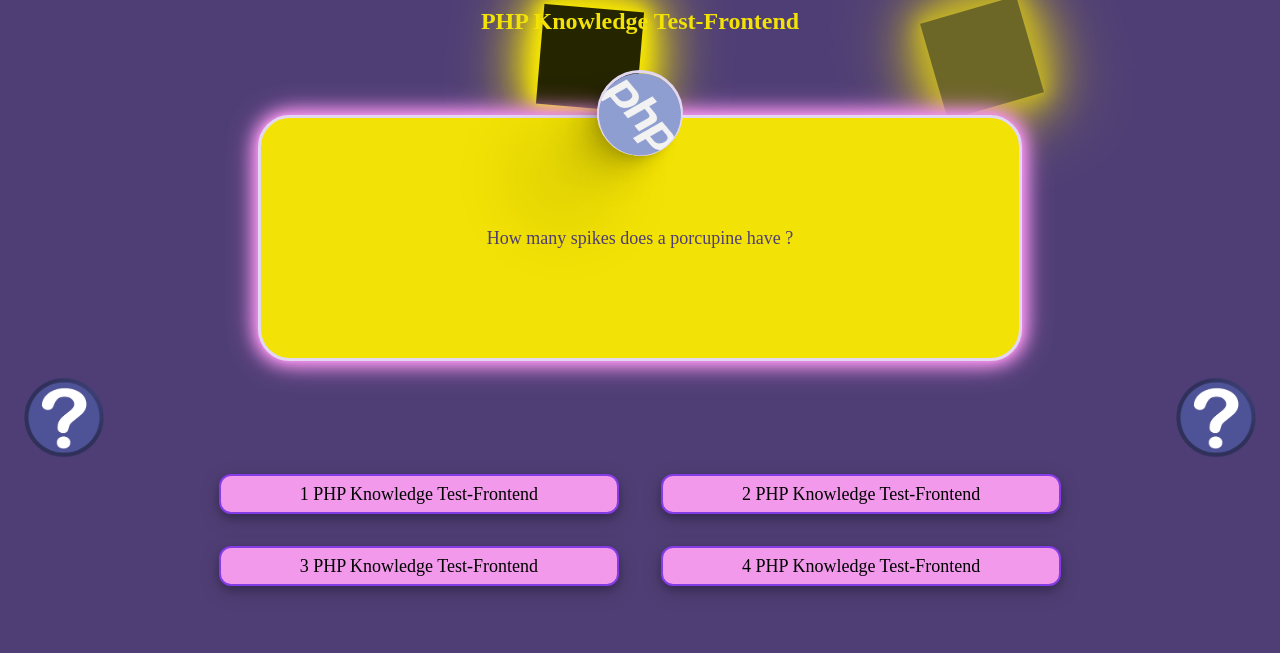
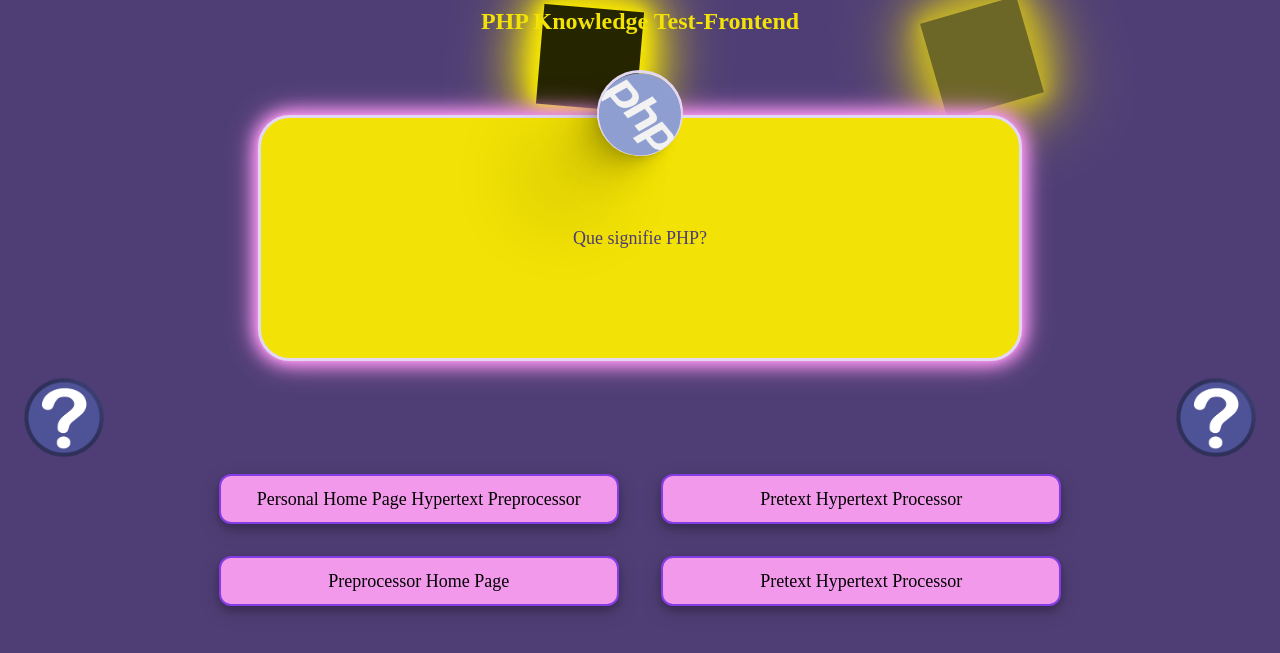
Before and after one commit to ErrayAbdellah/PHP_Knowledge_Test, a PHP site: page / in a window 1280 px wide. Shown: the top 653 px of the page. Run offline with PHP 8.4, Linux system fonts and the light colour scheme.

Commit message:
update file js

```diff
--- a/assets/js/scripte.js
+++ /dev/null
@@ -1,149 +0,0 @@
-var questions =
-      [
-        {
-          question: "Que signifie PHP?",
-          choice1: "Personal Home Page Hypertext Preprocessor",
-          choice2: "Pretext Hypertext Processor",
-          choice3: "Preprocessor Home Page",
-          choice4: "Pretext Hypertext Processor",
-          answer: 1
-        },
-
-        {
-          question: "Les fichiers PHP ont l’extension …. ?",
-          choice1: ".html",
-          choice2: ".xml",
-          choice3: ".php",
-          choice4: ".ph",
-          answer: 3
-        },
-        {
-          question: "Un script PHP devrait commencer par ___ ?",
-          choice1: "<php",
-          choice2: "<?",
-          choice3: "<?php",
-          choice4: "php",
-          answer: 3
-        },
-        {
-          question: "Quelle version de PHP a introduit Try/catch Exception?",
-          choice1: "PHP 4",
-          choice2: "PHP 5",
-          choice3: "PHP 5.3",
-          choice4: "PHP 7.2",
-          answer: 2
-        },
-        {
-          question: "Les espaces de noms ou « namespaces » sont disponibles depuis quelle version ?",
-          choice1: "PHP 4",
-          choice2: "PHP 5",
-          choice3: "PHP 5.3",
-          choice4: "PHP 6",
-          answer: 4
-        },
-        {
-          question: "Laquelle des portées suivantes n’est pas prise en charge en PHP?",
-          choice1: "static",
-          choice2: "final",
-          choice3: "public",
-          choice4: "friendly",
-          answer: 4
-        },
-        {
-          question: "Les variables membres d’une classe sont également appelées __?",
-          choice1: "les attributs",
-          choice2: "des propriétés",
-          choice3: "des instances",
-          choice4: "tous les réponses sont vrais",
-          answer: 4
-        },
-        {
-          question: "Les méthodes sont également appelées des___?",
-          choice1: "fonction membre",
-          choice2: "instances",
-          choice3: "objects",
-          choice4: "constructeurs",
-          answer: 1
-        },
-        {
-          question: " Quelle mot-clé empêche une méthode d’être redéfinie par une classe file?",
-          choice1: "abstract",
-          choice2: "protected",
-          choice3: "final",
-          choice4: "static",
-          answer: 3
-        },
-        {
-          question: " Quelle mot-clé empêche une méthode d’être redéfinie par une classe file?",
-          choice1: "abstract",
-          choice2: "protected",
-          choice3: "final",
-          choice4: "static",
-          answer: 3
-        },
-        {
-          question: " Quelle mot-clé empêche une méthode d’être redéfinie par une classe file?",
-          choice1: "abstract",
-          choice2: "protected",
-          choice3: "final",
-          choice4: "static",
-          answer: 3
-        },
-        {
-          question: " Quelle mot-clé empêche une méthode d’être redéfinie par une classe file?",
-          choice1: "abstract",
-          choice2: "protected",
-          choice3: "final",
-          choice4: "static",
-          answer: 3
-        },
-        {
-          question: "Nous pouvons utiliser ___ pour commenter une seule ligne?",
-          choice1: "/?",
-          choice2: "#",
-          choice3: "//",
-          choice4: "/* */",
-          answer: 3
-        }
-      ];
-
- let card1      = document.getElementById('card1');
- let card2      = document.getElementById('card2');
- let card3      = document.getElementById('card3');
- let card4      = document.getElementById('card4');
- let qstCard    = document.getElementById('text');
- let bottun     =  document.querySelector('.card');
-
-//  qstCard.innerText = questions[0].question;
-//  card1.innerText = questions[0].choice1;
-//  card2.innerText = questions[0].choice2;
-//  card3.innerText = questions[0].choice3;
-//  card4.innerText = questions[0].choice4;
-
-
-// function reponse()
-// {
-//     //alert(this);
-//     for(let i=0;i<questions.length;i++)
-//     {
-//         qstCard.innerText   = questions[i].question;
-//         card1.innerText     = questions[i].choice1;
-//         card2.innerText     = questions[i].choice2;
-//         card3.innerText     = questions[i].choice3;
-//         card4.innerText     = questions[i].choice4;
-//         if(questions[i].answer == 1 ){
-//             alert(bottun.value);
-//         }
-//     }
-// }
-
-
-
-var light = document.getElementById('light');
-
-document
-  .documentElement
-  .addEventListener('mousemove', function handleMouseMove(event) {
-    light.style.setProperty('--light-position-y', (event.clientY - 50) + 'px');
-    light.style.setProperty('--light-position-x', (event.clientX - 50) + 'px');
-  });
--- a/assets/styles/style.css
+++ b/assets/styles/style.css
@@ -71,7 +71,7 @@ body {
 
 .card {
   width: 400px;
-  height: 40px;
+  height: 50px;
   border-radius: 12px;
   background-color: #F299EC;
   margin-bottom: 2rem;
@@ -80,13 +80,13 @@ body {
   font-family: "Times New Roman", Times, serif;
   font-size: large;
   box-shadow: 0 4px 8px 0 rgba(0, 0, 0, 0.2), 0 6px 20px 0 rgba(0, 0, 0, 0.19);
+  transition: 0.2s;
   -webkit-backdrop-filter: blur(15px);
           backdrop-filter: blur(15px);
 }
 .card:hover {
   background-color: #ef91e9;
-  width: 410px;
-  height: 42px;
+  box-shadow: 0px 2px 8px rgb(145, 145, 145);
   font-size: larger;
 }
 
--- a/assets/styles/style.scss
+++ b/assets/styles/style.scss
@@ -122,7 +122,7 @@ body{
 .card{
 
     width: 400px;
-    height: 40px;
+    height: 50px;
     border-radius: 12px;
     background-color: #F299EC;
     margin-bottom: 2rem;
@@ -132,19 +132,18 @@ body{
     font-size: large;
     box-shadow: 0 4px 8px 0 rgba(0, 0, 0, 0.2), 0 6px 20px 0 rgba(0, 0, 0, 0.19);
     //z-index: 1000;
+    transition: 0.2s;
     backdrop-filter: blur(15px);
 
     &:hover{
         background-color:#ef91e9;
-        // color: aliceblue;
-        width: 410px;
-        height: 42px;
+        box-shadow: 0px 2px 8px rgb(145, 145, 145);
         font-size: larger;
 
     }
 }
 
-#light {
+// #light {
     // width: 100px;
     // height: 100px;
     // border-radius: 50%;
@@ -159,7 +158,7 @@ body{
     // 0 0 50px #F2E205,
     // 0 0 70px #F2E205,
     // 0 0 80px #F2E205;
-  }
+//   }
 
 #myMove1
 {
--- a/index.html
+++ b/index.html
@@ -33,10 +33,10 @@
     </div>
     <!-- Responses -->
     <div class="cards">
-        <button type="button" class="card" id="card1" onclick="reponse()" value="1">1 PHP Knowledge Test-Frontend</button>
-        <button type="button" class="card" id="card2" onclick="reponse()" value="2">2 PHP Knowledge Test-Frontend </button>
-        <button type="button" class="card" id="card3" onclick="reponse()" value="3">3 PHP Knowledge Test-Frontend </button>
-        <button type="button" class="card" id="card4" onclick="reponse()" value="4">4 PHP Knowledge Test-Frontend </button>
+        <button type="button" class="card" id="card1" onclick="reponse(this)" value="1">1 PHP Knowledge Test-Frontend</button>
+        <button type="button" class="card" id="card2" onclick="reponse(this)" value="2">2 PHP Knowledge Test-Frontend </button>
+        <button type="button" class="card" id="card3" onclick="reponse(this)" value="3">3 PHP Knowledge Test-Frontend </button>
+        <button type="button" class="card" id="card4" onclick="reponse(this)" value="4">4 PHP Knowledge Test-Frontend </button>
         <!-- <div class="bf"></div> -->
     </div>
     <!-- footer -->
@@ -44,6 +44,6 @@
 
     </footer>
 
-    <script src="assets/js/scripte.js"></script>
+    <script src="assets/js/main.js"></script>
 </body>
 </html>
```
Also changed, not shown: assets/js/main.js (added, +129 -0 lines), questions.json (added, +83 -0 lines), 2 other files.
